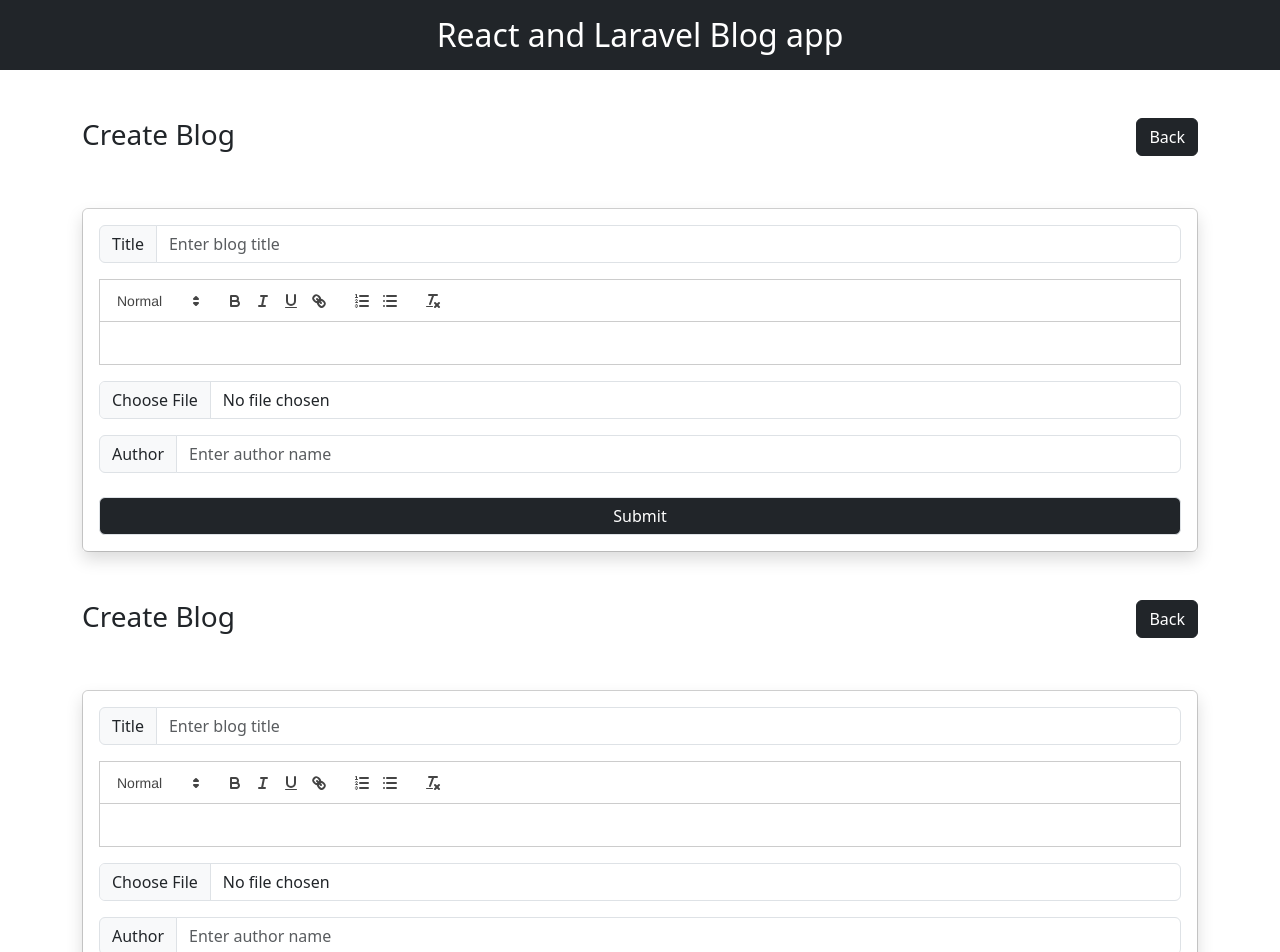
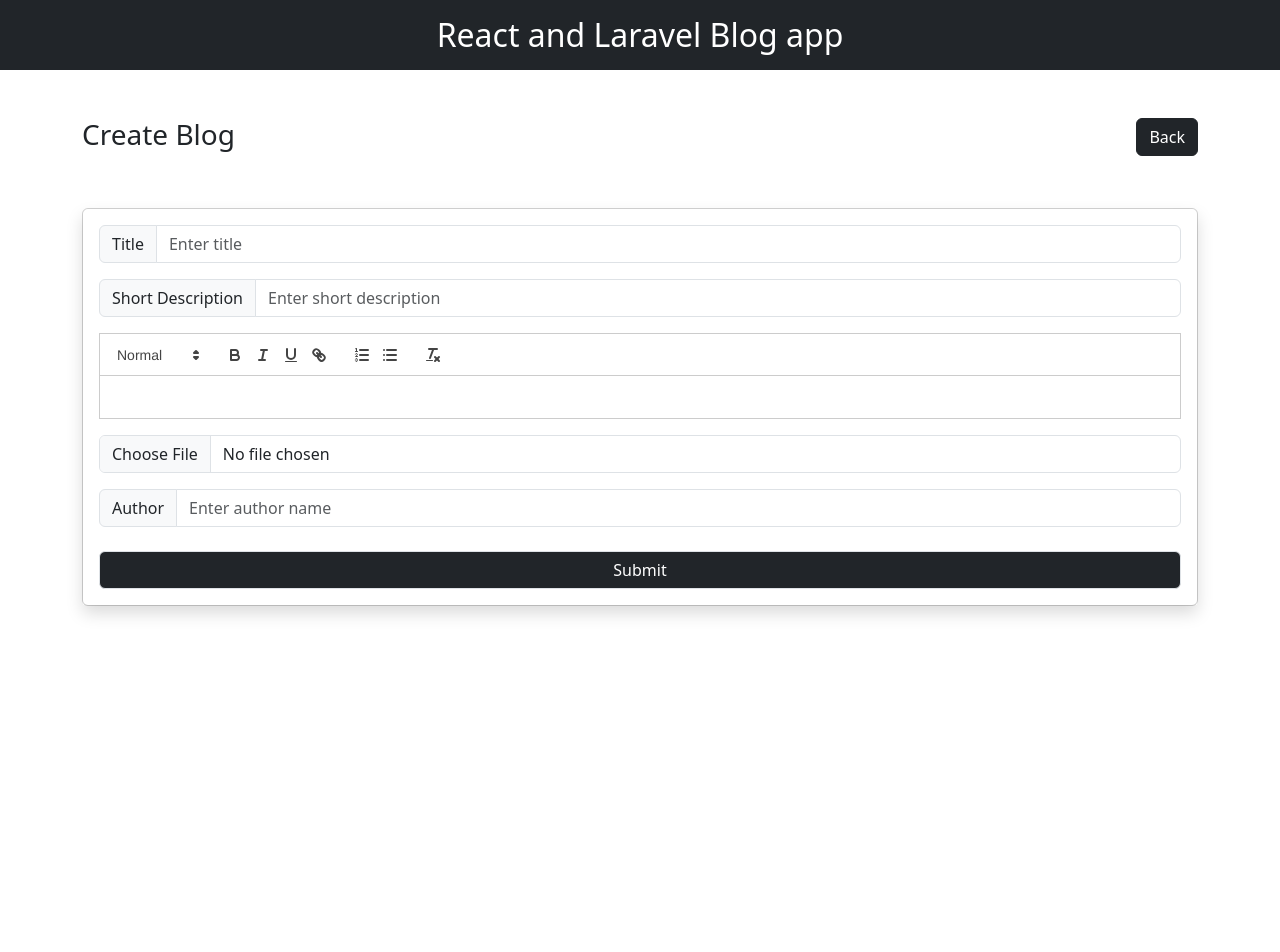
Before and after one commit to KAIZER445/react-laravel-blog-app, a React (Vite) app: page /CreateBlog in a window 1280 px wide. Shown: the top 952 px of the page. After the commit the page ends 800 px from the top, so only its background shows below. Built offline with nearby package versions, Linux system fonts and the light colour scheme.

Commit message:
blog added successfully

```diff
--- a/package.json
+++ b/package.json
@@ -14,8 +14,10 @@
     "react": "^18.3.1",
     "react-bootstrap": "^2.10.5",
     "react-dom": "^18.3.1",
+    "react-hook-form": "^7.53.1",
     "react-quill": "^2.0.0",
-    "react-router-dom": "^6.27.0"
+    "react-router-dom": "^6.27.0",
+    "react-toastify": "^10.0.6"
   },
   "devDependencies": {
     "@eslint/js": "^9.11.1",
--- a/src/App.jsx
+++ b/src/App.jsx
@@ -1,19 +1,21 @@
 import 'bootstrap/dist/css/bootstrap.min.css';
 import Header from './Components/Header';
-// import Display from './Pages/Display';
+import Display from './Pages/Display';
 import { Route,Routes } from 'react-router-dom';
 import CreateBlog from './Pages/CreateBlog';
+import { ToastContainer } from 'react-toastify';
+import 'react-toastify/dist/ReactToastify.css';
 
 function App() {
 
   return (
     <>
       <Header />
-      <CreateBlog/>
       <Routes>
-        {/* <Route path='/' element={<Display/>} /> */}
+        <Route path='/' element={<Display/>} />
         <Route path='/CreateBlog' element={<CreateBlog />} />
       </Routes>
+      <ToastContainer />
     </>
   )
 }
--- a/src/Components/BlogForm.jsx
+++ b/src/Components/BlogForm.jsx
@@ -4,44 +4,80 @@
 import Card from 'react-bootstrap/Card';
 import ReactQuill from 'react-quill';
 import 'react-quill/dist/quill.snow.css';
+import { useForm } from "react-hook-form";
+import { toast } from 'react-toastify';
+import { useNavigate } from 'react-router-dom';
 
 const BlogForm = () => {
     const [html, setHtml] = useState('');
+    const navigate = useNavigate();
 
     function handleEditorChange(value) {
         setHtml(value);
+    }
+
+    const {
+        register,
+        handleSubmit,
+        watch,
+        formState: { errors },
+    } = useForm();
+
+    const formSubmit = async (data) => {
+        const formData = { ...data, description: html };
+        const res = await fetch("http://127.0.0.1:8000/api/blog",{
+            method: "POST",
+            headers: {
+                'Content-type' : 'application/json'
+            },
+            body: JSON.stringify(formData)
+        });
+        toast("Blog added successfully");
+
+        navigate('/');
     }
 
     return (
         <Card className="mt-4">
             <Card.Body className='border-0 shadow'>
 
+                <form onSubmit={handleSubmit(formSubmit)}>
                     <InputGroup className="mb-3">
-                    <InputGroup.Text id="title-addon">Title</InputGroup.Text>
+                        <InputGroup.Text>Title</InputGroup.Text>
                         <Form.Control
-                        aria-label="Title"
-                        aria-describedby="title-addon"
-                        placeholder="Enter blog title"
+                            {...register('title', { required: true })}
+                            placeholder="Enter title"
+                            className={`${errors.title ? 'is-invalid' : ''}`}
+                        />
+                        {errors.title && <p className="text-danger">This field is required</p>}
+                    </InputGroup>
+
+                    <InputGroup className="mb-3">
+                        <InputGroup.Text>Short Description</InputGroup.Text>
+                        <Form.Control
+                            placeholder='Enter short description'
+                            {...register('shortDec')}
                         />
                     </InputGroup>
 
-                <ReactQuill value={html} onChange={handleEditorChange} className='mb-3'
-                />
+                    <ReactQuill value={html} onChange={handleEditorChange} className='mb-3' />
 
                     <InputGroup className='mb-3'>
-                    <Form.Control type="file" aria-label="Choose file" />
+                        <Form.Control type="file" aria-label="Choose file" {...register('file')} />
                     </InputGroup>
 
                     <InputGroup className="mb-4">
-                    <InputGroup.Text id="author-addon">Author</InputGroup.Text>
+                        <InputGroup.Text>Author</InputGroup.Text>
                         <Form.Control
-                        aria-label="Author"
-                        aria-describedby="author-addon"
+                            {...register('author', { required: true })}
                             placeholder="Enter author name"
+                            className={`${errors.author ? 'is-invalid' : ''}`}
                         />
+                        {errors.author && <p className="text-danger">This field is required</p>}
                     </InputGroup>
 
-                <a href="/" className='btn btn-dark border w-100'>Submit</a>
+                    <button type="submit" className='btn btn-dark border w-100'>Submit</button>
+                </form>
 
             </Card.Body>
         </Card>
--- a/src/Pages/Display.jsx
+++ b/src/Pages/Display.jsx
@@ -17,21 +17,6 @@
                     <div className='col-3 pb-5'>
                         <BlogCard />
                     </div>
-                    <div className='col-3 pb-5'>
-                        <BlogCard />
-                    </div>
-                    <div className='col-3 pb-5'>
-                        <BlogCard />
-                    </div>
-                    <div className='col-3 pb-5'>
-                        <BlogCard />
-                    </div>
-                    <div className='col-3 pb-5'>
-                        <BlogCard />
-                    </div>
-                    <div className='col-3 pb-5'>
-                        <BlogCard />
-                    </div>
                 </Row>
             </Container>
         </div>
```
Also changed, not shown: 1 other file (tests, documents, lock files or other folders). Lines whose indentation alone changed are shown as unchanged.
